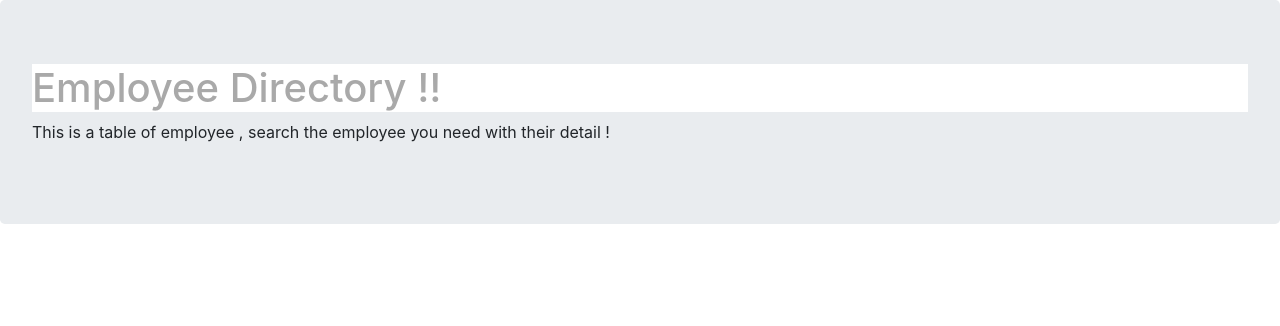
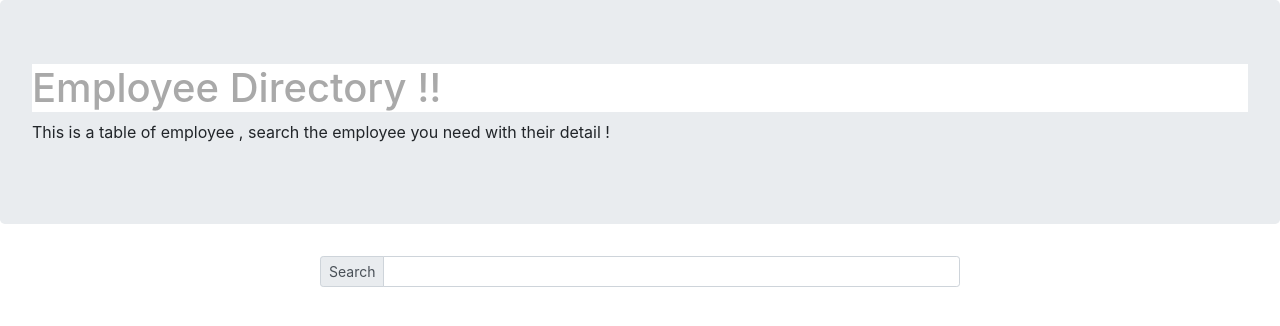
Before and after one commit to lordjuey/employeeDirectory, a React (Create React App) app in the folder employee_directory/: page / in a window 1280 px wide. Shown: the top 326 px of the page. Built offline with nearby package versions, Linux system fonts and the light colour scheme; the HTML template or start-up script is replaced by a standard one.

Commit message:
searchBar added

```diff
--- a/employee_directory/src/App.js
+++ b/employee_directory/src/App.js
@@ -1,6 +1,7 @@
 import React, { Component } from 'react';
 import './App.css';
 import Header from './components/Header';
+import SearchBar from './components/SearchBar';
 // import EmployeeTable from './components/EmbloyeeTable';
 import Employees from "./employeeList.json";
 
@@ -24,6 +25,7 @@ const App = () => {
   return (
     <div>
       <Header/>
+      <SearchBar/>
       {/* <TableTitle onSearch={searchHandler} search={searchVal}/>
       <EmployeeTable employeeList = {searchResult}/> */}
     </div>
--- /dev/null
+++ b/employee_directory/src/components/SearchBar.js
@@ -0,0 +1,26 @@
+import React from "react";
+import InputGroup from "react-bootstrap/InputGroup";
+import FormControl from "react-bootstrap/FormControl";
+
+function SearchBar() {
+  return (
+    <div
+      style={{
+        width: "50%",
+        marginLeft: "25%",
+      }}
+    >
+      <InputGroup size="sm" className="mb-3">
+        <InputGroup.Prepend>
+          <InputGroup.Text id="inputGroup-sizing-sm"> Search </InputGroup.Text>
+        </InputGroup.Prepend>
+        <FormControl
+          aria-label="Small"
+          aria-describedby="inputGroup-sizing-sm"
+        />
+      </InputGroup>
+    </div>
+  );
+}
+
+export default SearchBar;
```
